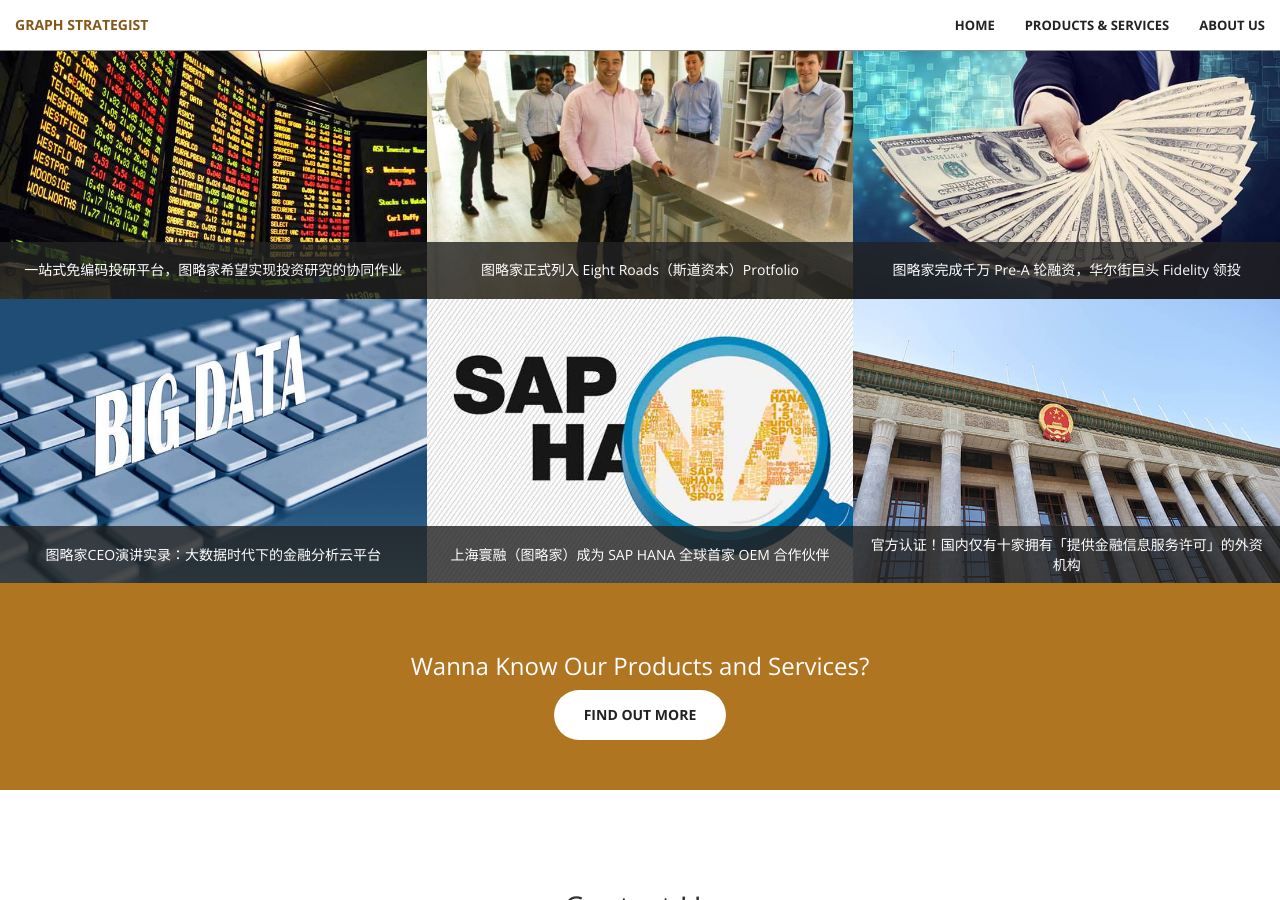
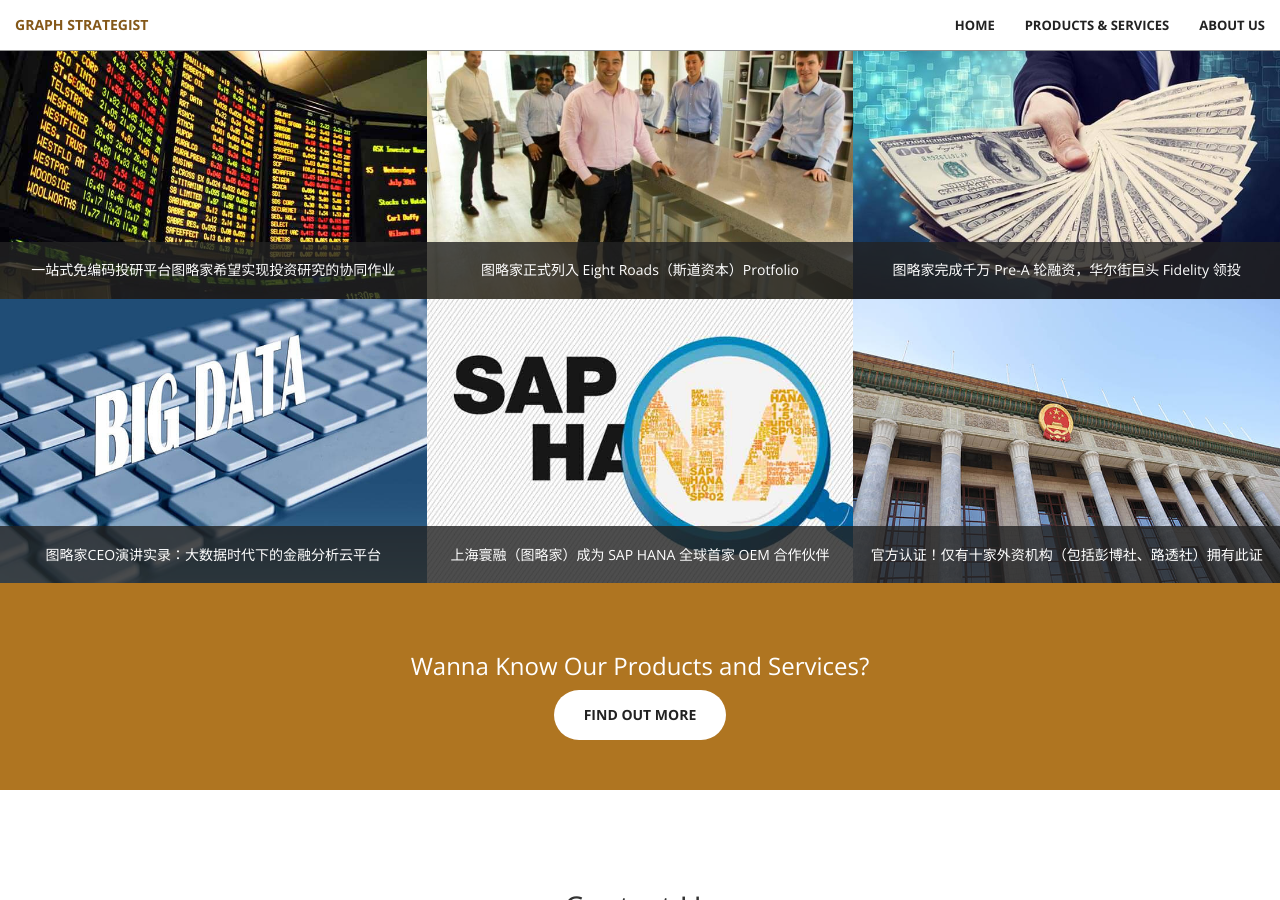
Before and after one commit to UXplayer/gft, a Jekyll site: the page built from index.html, in a window 1280 px wide and 900 px high, scrolled down 1856 px. Built offline with Jekyll 4.4.1, drawn with Linux system fonts in a browser that asks for light colours.

Commit message:
render the list of news in a template via CSV data files

```diff
--- a/_includes/news.html
+++ b/_includes/news.html
@@ -1,77 +1,20 @@
 <section class="no-padding" id="portfolio">
     <div class="container-fluid">
         <div class="row no-gutter">
+            {% for new in site.data.news %}
             <div class="col-lg-4 col-sm-6">
-                <a href="https://36kr.com/p/5072757.html" target="_blank" class="portfolio-box">
-                    <img src="img/news/36kr.jpg" class="img-responsive" alt="">
+                <a href="{{ new.url }}" target="_blank" class="portfolio-box">
+                    <img src="img/news/{{ new.img }}.jpg" class="img-responsive" alt="">
                     <div class="portfolio-box-caption">
                         <div class="portfolio-box-caption-content">
                             <div class="project-name">
-                               一站式免编码投研平台，图略家希望实现投资研究的协同作业
+                               {{ new.name }}
                             </div>
                         </div>
                     </div>
                 </a>
             </div>
-            <div class="col-lg-4 col-sm-6">
-                <a href="https://eightroads.com/en/portfolio?regionalFund=ventures-china&page=1&sector=data-business-services&investmentType=ventures&fundType=regional&fund=china" target="_blank" class="portfolio-box">
-                    <img src="img/news/eightroads.jpg" class="img-responsive" alt="">
-                    <div class="portfolio-box-caption">
-                        <div class="portfolio-box-caption-content">
-                            <div class="project-name">
-                             图略家正式列入 Eight Roads（斯道资本）Protfolio
-                            </div>
-                        </div>
-                    </div>
-                </a>
-            </div>
-            <div class="col-lg-4 col-sm-6">
-                <a href="http://www.toutiao.com/i6298259055144075778/" target="_blank" class="portfolio-box">
-                    <img src="img/news/dollars.jpg" class="img-responsive" alt="">
-                    <div class="portfolio-box-caption">
-                        <div class="portfolio-box-caption-content">
-                            <div class="project-name">
-                             图略家完成千万 Pre-A 轮融资，华尔街巨头 Fidelity 领投
-                            </div>
-                        </div>
-                    </div>
-                </a>
-            </div>
-            <div class="col-lg-4 col-sm-6">
-                <a href="http://it.sohu.com/20160331/n442996849.shtml" target="_blank" class="portfolio-box">
-                    <img src="img/news/bigdata.jpg" class="img-responsive" alt="">
-                    <div class="portfolio-box-caption">
-                        <div class="portfolio-box-caption-content">
-                            <div class="project-name">
-                               图略家CEO演讲实录：大数据时代下的金融分析云平台
-                            </div>
-                        </div>
-                    </div>
-                </a>
-            </div>
-            <div class="col-lg-4 col-sm-6">
-                <a href="http://esoft.ctocio.com.cn/13/12458513.shtml" target="_blank" class="portfolio-box">
-                    <img src="img/news/saphana.jpg" class="img-responsive" alt="">
-                    <div class="portfolio-box-caption">
-                        <div class="portfolio-box-caption-content">
-                            <div class="project-name">
-                                上海寰融（图略家）成为 SAP HANA 全球首家 OEM 合作伙伴
-                            </div>
-                        </div>
-                    </div>
-                </a>
-            </div>            <div class="col-lg-4 col-sm-6">
-                <a href="http://www.cac.gov.cn/2017-03/20/c_1113048608.htm" target="_blank" class="portfolio-box">
-                    <img src="img/news/govern.jpg" class="img-responsive" alt="">
-                    <div class="portfolio-box-caption">
-                        <div class="portfolio-box-caption-content">
-                            <div class="project-name">
-                                官方认证！国内仅有十家拥有「提供金融信息服务许可」的外资机构
-                            </div>
-                        </div>
-                    </div>
-                </a>
-            </div>
+            {% endfor %}
         </div>
     </div>
 </section>
```
Also changed, not shown: _data/news.csv (added, +7 -0 lines), 1 other file.
